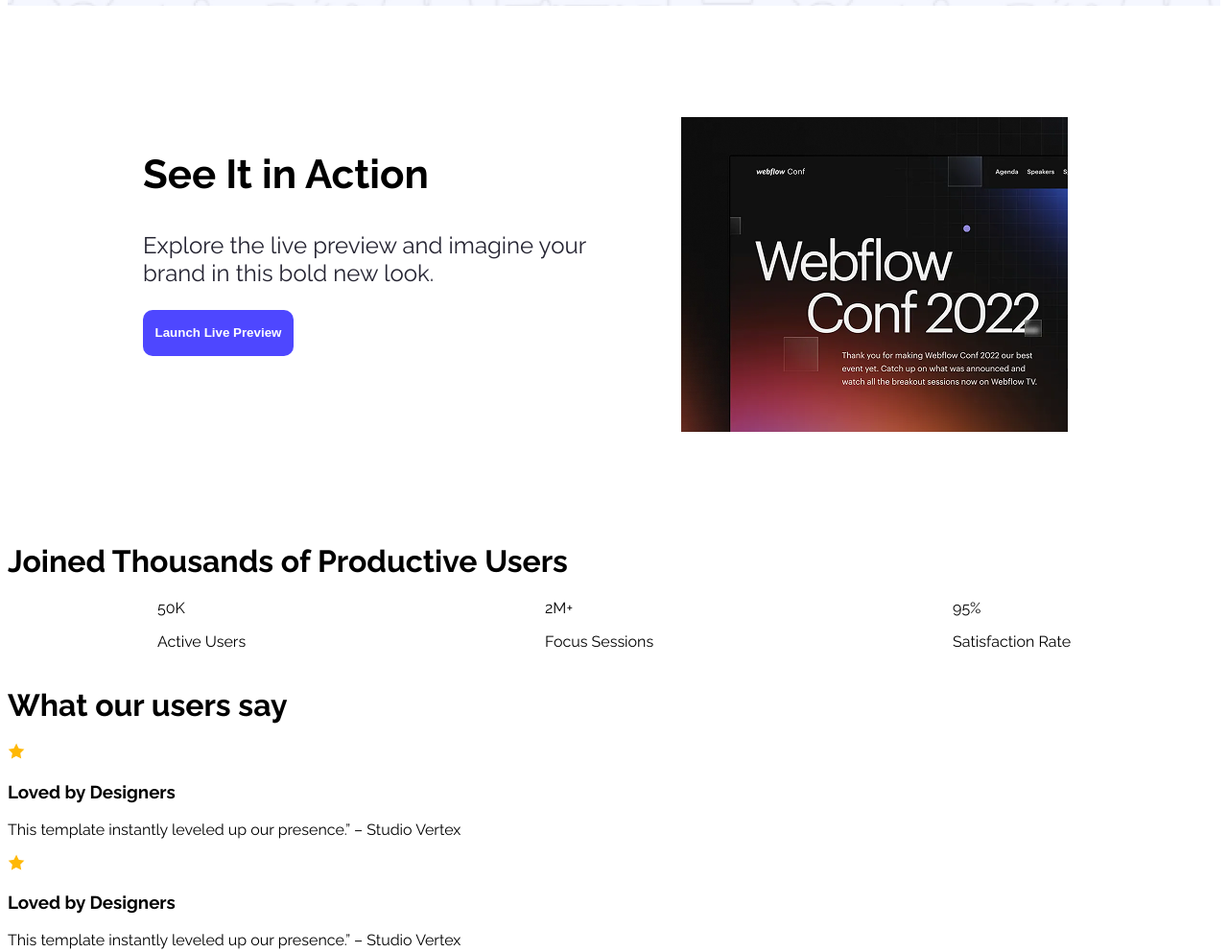
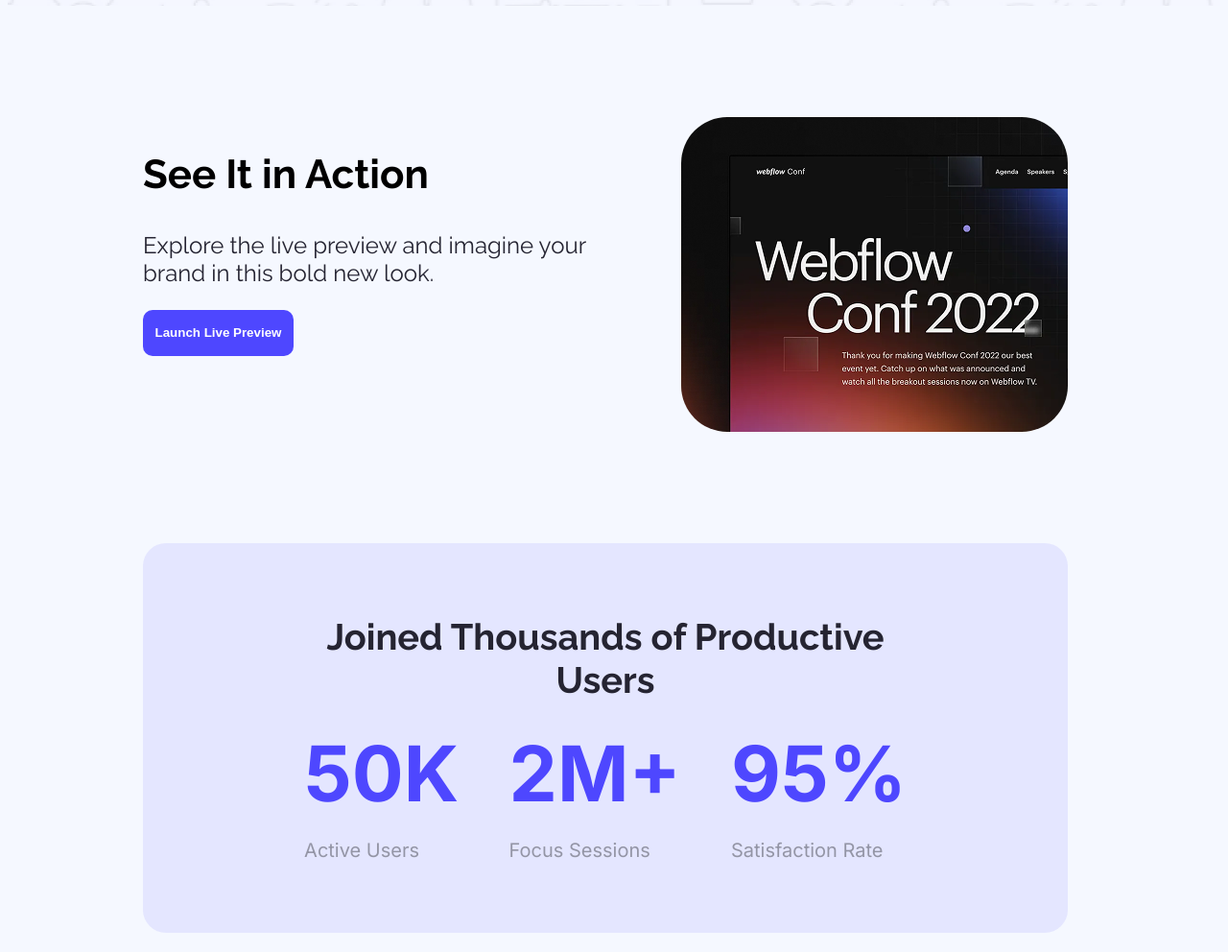
Before and after one commit to Farjana02mim/Fiest-Assignment, a plain HTML site: page index.html in a window 1280 px wide. Shown: the part 700-1692 px from the top of the page at 96% size. Drawn offline with Linux system fonts and the light colour scheme; files whose address does not match are found by name.

Commit message:
added main section

```diff
--- a/index.html
+++ b/index.html
@@ -32,23 +32,24 @@
                 <button style="width: 157px;" class="sign-up">Launch Live Preview</button>
 
             </div>
-            <div class="img-container">
-                <img src="wc-mini.png" alt="">
+                <img style="width: 403px; height: 328px; border-radius: 48px;" src="wc-mini.png" alt="">
         </div>
-        </div>
-        <div><h1 class="product-title">Joined Thousands of Productive Users</h1>
+        <div class="product-main">
+            <h1 class="product-title">Joined Thousands of Productive Users</h1>
+            <div class="product-sub">
                 <div class="product-users">
             <div class="product-user">
-                <h class="users-number">50K</h>
-                <p class="description">Active Users</p>
+                <h class="users-number inter-normal">50K</h>
+                <p class="description inter-normal">Active Users</p>
             </div>
             <div class="product-user">
-                <h class="users-number">2M+</h>
-                <p class="description">Focus Sessions</p>
+                <h class="users-number inter-normal">2M+</h>
+                <p class="description inter-normal">Focus Sessions</p>
             </div>
             <div class="product-user">
-                <h class="users-number">95%</h>
-                <p class="description">Satisfaction Rate</p>
+                <h class="users-number inter-normal">95%</h>
+                <p class="description inter-normal">Satisfaction Rate</p>
+            </div>
         </div>
             </div>
         </div>
--- a/styles/style.css
+++ b/styles/style.css
@@ -12,6 +12,9 @@
   font-style: normal;
   font-variation-settings:
     "wdth" 100;
+}
+body{
+    background-color: #F5F8FF;
 }
 
 /* Banner Styles */
@@ -60,9 +63,13 @@
 }
 
 /* main section */
+main{
+    margin: 116px 159px 116px 141px;
+    justify-content: space-between;
+
+}
 .main-section{
     display: flex;
-    margin: 116px 159px 116px 141px;
     justify-content: space-between;
 }
 .action{
@@ -80,14 +87,36 @@
     font-size: 24px;
     color: #252432;
 }
+.product-main{
+    background-color: #4E47FF1A;
+    height: 306px;
+    width: auto;
+    margin: 116px 0px 137px 0px;
+    padding: 50px 142px;
+    border-radius: 24px;
 
-.img-container{
-    width: 403px;
-    height: 328px;
-   border-radius: 48px;
+
+}
+.product-title{
+    color: #252432;
+    text-align: center;
+    font-size: 38px;
+    font-weight: bold;
 }
 
 .product-users{
     display: flex;
     justify-content: space-around;
+    padding: 85px auto 50px;
 }
+
+.users-number{
+    /* margin-top: 40px; */
+    color: #4E47FF;
+    font-size: 80px;
+    font-weight: bold;
+}
+.description{
+    color: #0000005A;
+    font-size: 20px;
+}
```
Also changed, not shown: Assets/wc-mini.png (added), icon-star.png (added). Lines whose indentation alone changed are shown as unchanged.
